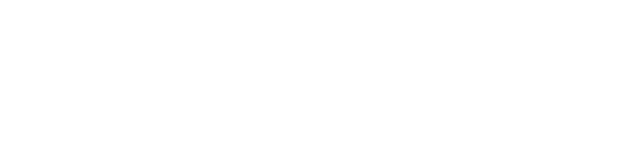
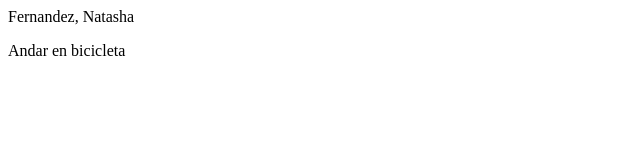
Before and after one commit to BananaSplit22/Ejercicio2, a plain HTML site: page index.html in a window 1280 px wide. Shown: the whole page, without its empty margins (0-640 px from the left). Drawn offline with Linux system fonts and the light colour scheme.

Commit message:
Modifico el archivo index.html agregando contenido a el body

```diff
--- a/index.html
+++ b/index.html
@@ -6,5 +6,8 @@
 </head>
 <body>
 
+	<L1>Fernandez, Natasha</l1>
+	<p> Andar en bicicleta </p>
+
 </body>
 </html>
```
